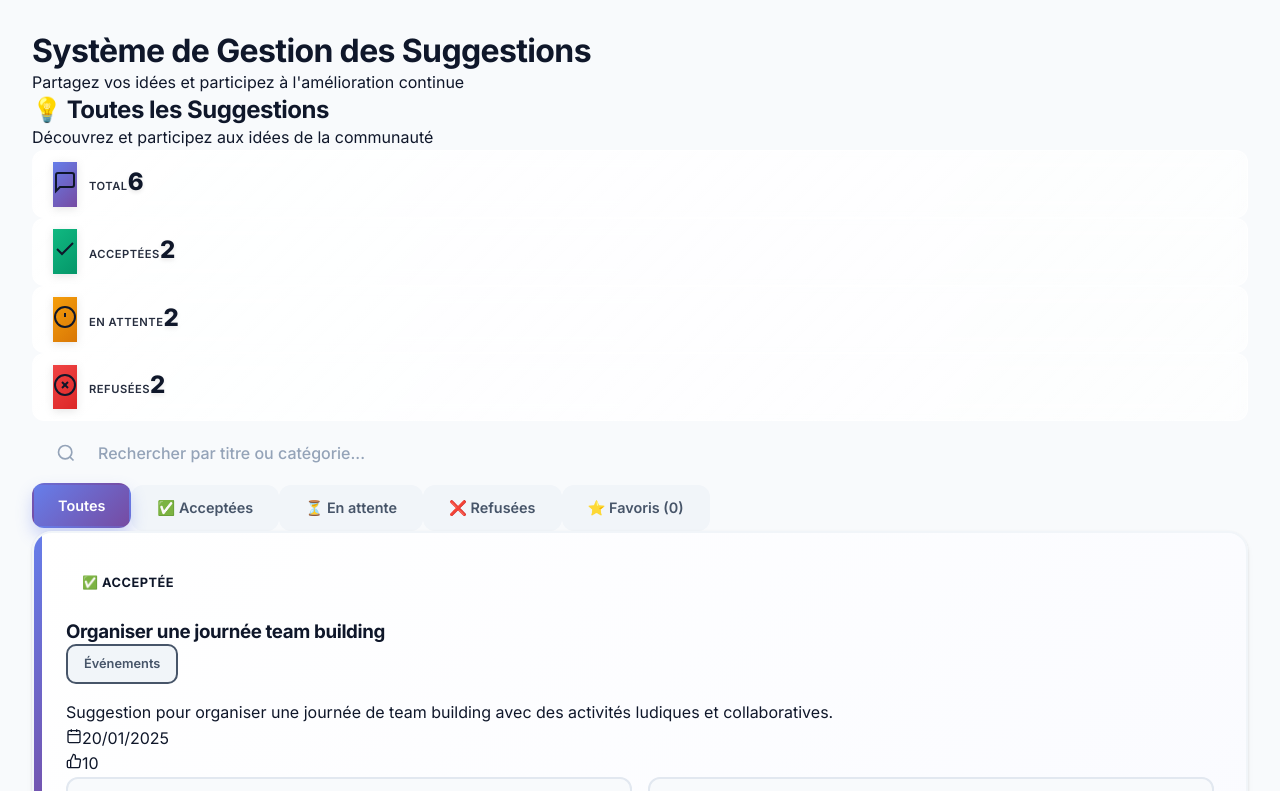
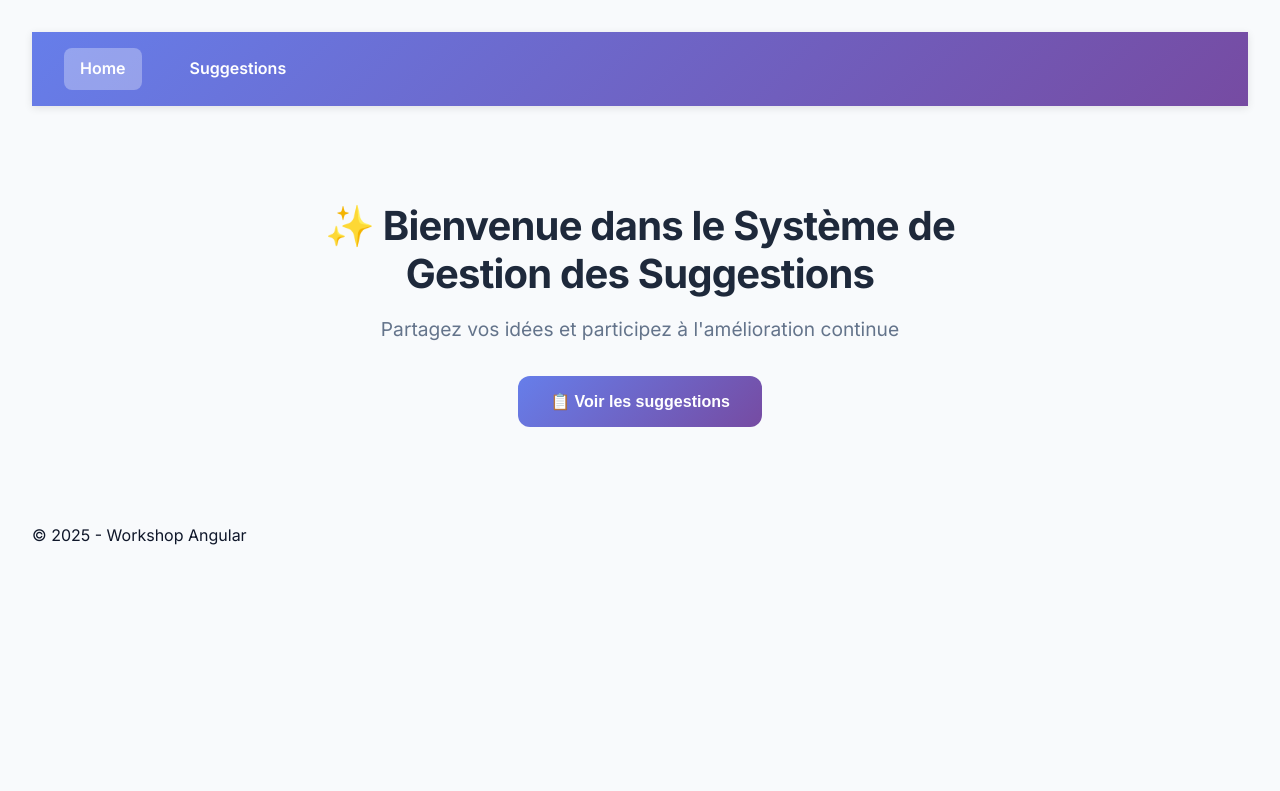
Before and after one commit to adem279/Angularwork, an Angular app: page /home in a window 1280 px wide. Before the commit this address led to /. Shown: the top 791 px of the page. Built offline with nearby package versions, Linux system fonts and the light colour scheme.

Commit message:
Partie1Workshop3

```diff
--- a/src/app/app-routing.module.ts
+++ b/src/app/app-routing.module.ts
@@ -1,7 +1,22 @@
 import { NgModule } from '@angular/core';
 import { RouterModule, Routes } from '@angular/router';
+import { HomeComponent } from './core/home/home.component';
+import { NotfoundComponent } from './core/notfound/notfound.component';
+import { ListSuggestionComponent } from './core/list-suggestion/list-suggestion.component';
 
-const routes: Routes = [];
+const routes: Routes = [
+  // Route par défaut - redirige vers /home
+  { path: '', redirectTo: '/home', pathMatch: 'full' },
+
+  // Route vers la page d'accueil
+  { path: 'home', component: HomeComponent },
+
+  // Route vers la liste des suggestions
+  { path: 'listSuggestion', component: ListSuggestionComponent },
+
+  // Route 404 - doit être en dernier
+  { path: '**', component: NotfoundComponent }
+];
 
 @NgModule({
   imports: [RouterModule.forRoot(routes)],
--- a/src/app/app.component.html
+++ b/src/app/app.component.html
@@ -1,3 +1,3 @@
 <app-header></app-header>
-<app-list-suggestion></app-list-suggestion>
+<router-outlet></router-outlet>
 <app-footer></app-footer>
--- a/src/app/app.module.ts
+++ b/src/app/app.module.ts
@@ -7,13 +7,17 @@ import { AppComponent } from './app.component';
 import { HeaderComponent } from './core/header/header.component';
 import { FooterComponent } from './core/footer/footer.component';
 import { ListSuggestionComponent } from './core/list-suggestion/list-suggestion.component';
+import { HomeComponent } from './core/home/home.component';
+import { NotfoundComponent } from './core/notfound/notfound.component';
 
 @NgModule({
   declarations: [
     AppComponent,
     HeaderComponent,
     FooterComponent,
-    ListSuggestionComponent
+    ListSuggestionComponent,
+    HomeComponent,
+    NotfoundComponent
   ],
   imports: [
     BrowserModule,
--- a/src/app/core/header/header.component.css
+++ b/src/app/core/header/header.component.css
@@ -0,0 +1,29 @@
+header {
+  background: linear-gradient(135deg, #667eea 0%, #764ba2 100%);
+  padding: 1rem 2rem;
+  box-shadow: 0 2px 8px rgba(0, 0, 0, 0.1);
+}
+
+nav {
+  display: flex;
+  gap: 2rem;
+  max-width: 1200px;
+  margin: 0 auto;
+}
+
+a {
+  color: white;
+  text-decoration: none;
+  font-weight: 600;
+  padding: 0.5rem 1rem;
+  border-radius: 8px;
+  transition: all 0.3s;
+}
+
+a:hover {
+  background: rgba(255, 255, 255, 0.2);
+}
+
+a.active {
+  background: rgba(255, 255, 255, 0.3);
+}
--- a/src/app/core/header/header.component.html
+++ b/src/app/core/header/header.component.html
@@ -1,4 +1,6 @@
 <header>
-  <h1>Système de Gestion des Suggestions</h1>
-  <p>Partagez vos idées et participez à l'amélioration continue</p>
+  <nav>
+    <a routerLink="/home" routerLinkActive="active">Home</a>
+    <a routerLink="/listSuggestion" routerLinkActive="active">Suggestions</a>
+  </nav>
 </header>
--- /dev/null
+++ b/src/app/core/home/home.component.css
@@ -0,0 +1,42 @@
+.home-container {
+  max-width: 800px;
+  margin: 4rem auto;
+  text-align: center;
+  padding: 2rem;
+}
+
+h1 {
+  font-size: 2.5rem;
+  color: #1e293b;
+  margin-bottom: 1rem;
+}
+
+p {
+  font-size: 1.2rem;
+  color: #64748b;
+  margin-bottom: 2rem;
+}
+
+.action-buttons {
+  display: flex;
+  gap: 1rem;
+  justify-content: center;
+  margin-top: 2rem;
+}
+
+.btn-primary {
+  padding: 1rem 2rem;
+  background: linear-gradient(135deg, #667eea 0%, #764ba2 100%);
+  color: white;
+  border: none;
+  border-radius: 12px;
+  font-size: 1rem;
+  font-weight: 600;
+  cursor: pointer;
+  transition: all 0.3s;
+}
+
+.btn-primary:hover {
+  transform: translateY(-2px);
+  box-shadow: 0 8px 16px rgba(102, 126, 234, 0.3);
+}
--- /dev/null
+++ b/src/app/core/home/home.component.html
@@ -0,0 +1,10 @@
+<div class="home-container">
+  <h1>✨ Bienvenue dans le Système de Gestion des Suggestions</h1>
+  <p>Partagez vos idées et participez à l'amélioration continue</p>
+
+  <div class="action-buttons">
+    <button routerLink="/listSuggestion" class="btn-primary">
+      📋 Voir les suggestions
+    </button>
+  </div>
+</div>
--- /dev/null
+++ b/src/app/core/notfound/notfound.component.css
@@ -0,0 +1,42 @@
+.notfound-container {
+  max-width: 600px;
+  margin: 6rem auto;
+  text-align: center;
+  padding: 2rem;
+}
+
+h1 {
+  font-size: 6rem;
+  color: #ef4444;
+  margin-bottom: 1rem;
+  font-weight: 800;
+}
+
+h2 {
+  font-size: 2rem;
+  color: #1e293b;
+  margin-bottom: 1rem;
+}
+
+p {
+  font-size: 1.1rem;
+  color: #64748b;
+  margin-bottom: 2rem;
+}
+
+.btn-back {
+  padding: 1rem 2rem;
+  background: linear-gradient(135deg, #667eea 0%, #764ba2 100%);
+  color: white;
+  border: none;
+  border-radius: 12px;
+  font-size: 1rem;
+  font-weight: 600;
+  cursor: pointer;
+  transition: all 0.3s;
+}
+
+.btn-back:hover {
+  transform: translateY(-2px);
+  box-shadow: 0 8px 16px rgba(102, 126, 234, 0.3);
+}
--- /dev/null
+++ b/src/app/core/notfound/notfound.component.html
@@ -0,0 +1,8 @@
+<div class="notfound-container">
+  <h1>404</h1>
+  <h2>😕 Page introuvable</h2>
+  <p>La page que vous recherchez n'existe pas.</p>
+  <button routerLink="/home" class="btn-back">
+    🏠 Retour à l'accueil
+  </button>
+</div>
```
Also changed, not shown: src/app/core/home/home.component.ts (added, +10 -0 lines), src/app/core/notfound/notfound.component.ts (added, +10 -0 lines).
